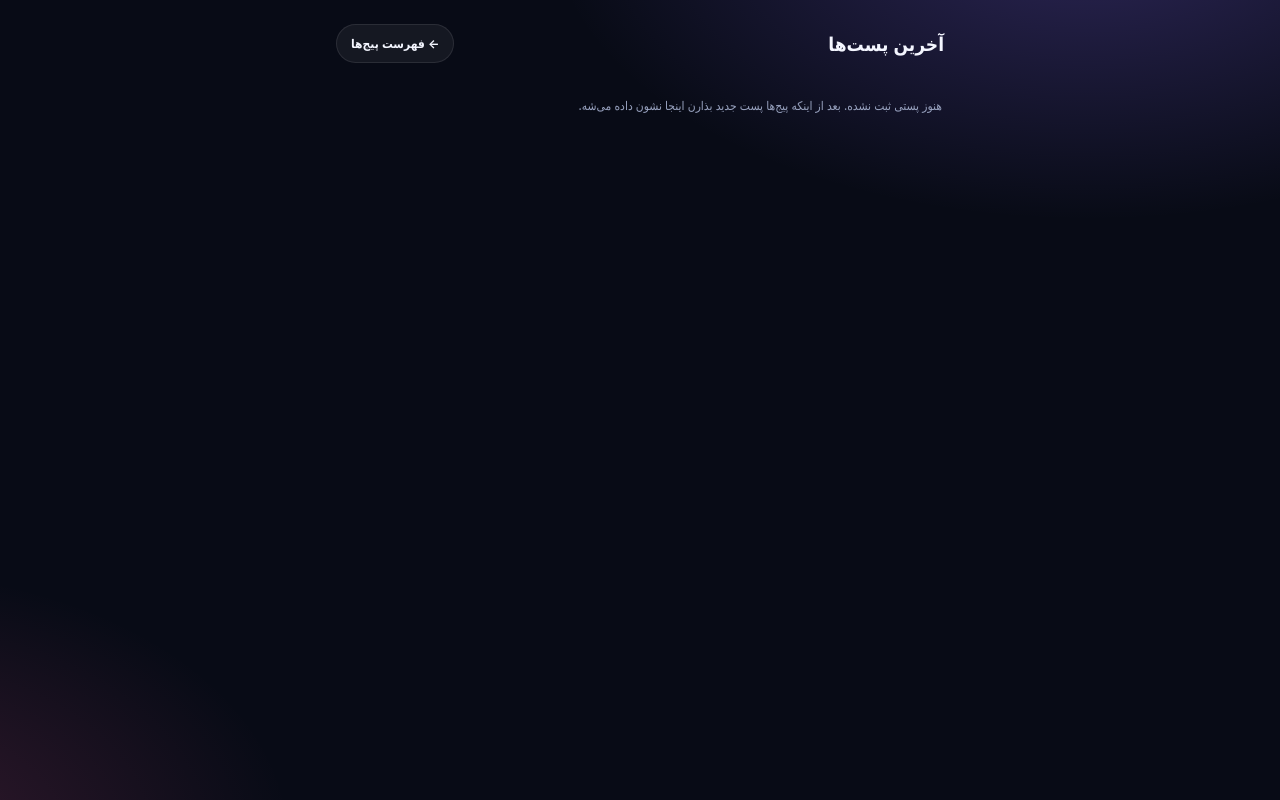
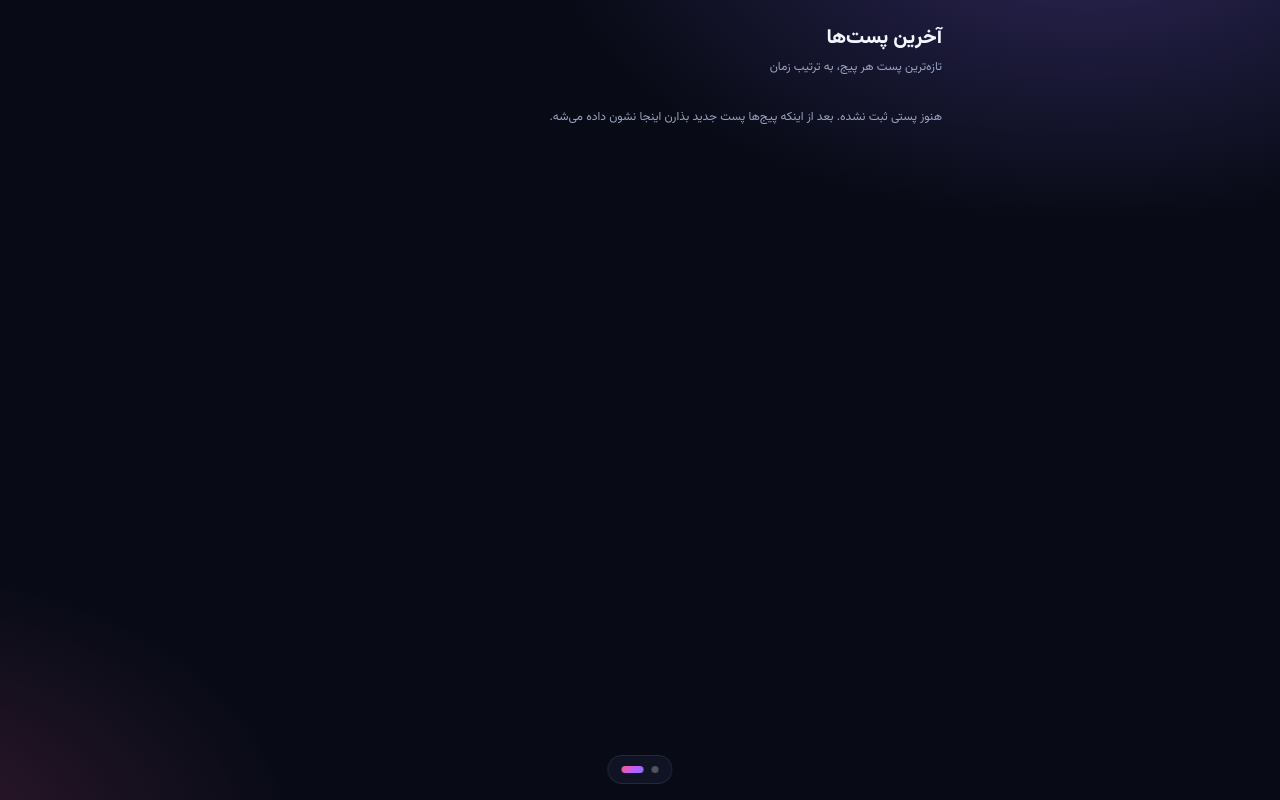
Before and after one commit to mohammadr8765/didban-instagram, a Flask app: page /explore in a window 1280 px wide. Run offline with Flask 3, Linux system fonts and the light colour scheme; some libraries are stand-ins or nearby versions.

Commit message:
Update explore.html

```diff
--- a/templates/explore.html
+++ b/templates/explore.html
@@ -3,34 +3,59 @@
 <head>
   <meta charset="utf-8">
   <meta name="viewport" content="width=device-width, initial-scale=1, viewport-fit=cover">
-  <meta name="theme-color" content="#111827">
+  <meta name="theme-color" content="#080b16">
   <link rel="icon" href="/static/icon.svg" type="image/svg+xml">
-  <link rel="stylesheet" href="/static/style.css">
+  <link rel="preconnect" href="https://fonts.googleapis.com">
+  <link rel="preconnect" href="https://fonts.gstatic.com" crossorigin>
+  <link href="https://fonts.googleapis.com/css2?family=Vazirmatn:wght@400;600;800&display=swap" rel="stylesheet">
+  <link rel="stylesheet" href="/static/style.css?v=2">
   <title>آخرین پست‌ها | دیدبان اینستاگرام</title>
   <style>
-    .nav{display:flex;align-items:center;justify-content:space-between;gap:10px;margin:4px 0 18px}
-    .nav h1{font-size:19px;margin:0}
-    .back{text-decoration:none;display:inline-block}
-    .grid{display:grid;grid-template-columns:repeat(3,1fr);gap:4px}
-    .tile{position:relative;display:block;aspect-ratio:1/1;overflow:hidden;border-radius:6px;background:linear-gradient(140deg,#26324d,#141b2d);color:#fff;text-decoration:none}
+    .head{margin:2px 2px 16px}
+    .head h1{font-size:20px;margin:0 0 4px;font-weight:800}
+    .head p{margin:0;font-size:12px;color:var(--muted)}
+    .grid{display:grid;grid-template-columns:repeat(3,1fr);gap:6px}
+    .tile{
+      position:relative;display:block;aspect-ratio:1/1;overflow:hidden;
+      border-radius:16px;border:1px solid var(--line);color:#fff;text-decoration:none;
+      background:linear-gradient(140deg,#26304f,#141a30);
+      transition:transform .2s;
+    }
+    .tile:active{transform:scale(.97)}
     .tile img.thumb{position:absolute;inset:0;width:100%;height:100%;object-fit:cover;display:block}
-    .tile .ph{position:absolute;inset:0;display:grid;place-items:center;font-size:34px;font-weight:800;color:#a6b0c5}
-    .tile .shade{position:absolute;left:0;right:0;bottom:0;padding:18px 6px 6px;background:linear-gradient(transparent,rgba(0,0,0,.75));font-size:11px;font-weight:700;direction:ltr;text-align:left;overflow:hidden;text-overflow:ellipsis;white-space:nowrap}
-    .tile .badge{position:absolute;top:6px;right:6px;background:rgba(0,0,0,.55);border-radius:8px;padding:2px 6px;font-size:10px}
-    .tile .dot{position:absolute;top:7px;left:7px;width:11px;height:11px;border-radius:50%;background:var(--red);box-shadow:0 0 0 3px #ff4d5d44}
+    .tile .ph{position:absolute;inset:0;display:grid;place-items:center;font-size:32px;font-weight:800;color:#8b95b3}
+    .tile .shade{
+      position:absolute;left:0;right:0;bottom:0;padding:22px 8px 7px;
+      background:linear-gradient(transparent,rgba(0,0,0,.78));
+      font-size:11px;font-weight:700;direction:ltr;text-align:left;
+      overflow:hidden;text-overflow:ellipsis;white-space:nowrap;
+    }
+    .tile .badge{
+      position:absolute;top:7px;right:7px;padding:2px 7px;border-radius:999px;font-size:10px;
+      background:rgba(0,0,0,.55);backdrop-filter:blur(6px);-webkit-backdrop-filter:blur(6px);
+    }
+    .tile .dot{
+      position:absolute;top:8px;left:8px;width:11px;height:11px;border-radius:50%;
+      background:var(--red);box-shadow:0 0 0 3px rgba(255,77,109,.35);
+    }
     .note{color:var(--muted);font-size:12px;line-height:1.9;margin:14px 2px}
-    @media(min-width:560px){.grid{grid-template-columns:repeat(4,1fr);gap:6px}}
+    @media(min-width:560px){.grid{grid-template-columns:repeat(4,1fr);gap:8px}}
   </style>
 </head>
-<body>
+<body data-swipe-left="/">
   <main class="shell">
-    <div class="nav">
+    <header class="head">
       <h1>آخرین پست‌ها</h1>
-      <a class="ghost back" href="/">← فهرست پیج‌ها</a>
-    </div>
+      <p>تازه‌ترین پست هر پیج، به ترتیب زمان</p>
+    </header>
     <section id="grid" class="grid" aria-live="polite"></section>
     <p id="note" class="note">در حال بارگذاری…</p>
   </main>
+
+  <nav class="pager" aria-label="صفحه‌ها">
+    <a href="/" aria-label="پیج‌ها"></a>
+    <a class="on" href="/explore" aria-label="آخرین پست‌ها"></a>
+  </nav>
   <script>
     const $ = (s) => document.querySelector(s);
     function esc(s) {
@@ -84,5 +109,6 @@
     }
     load();
   </script>
+  <script src="/static/swipe.js?v=2"></script>
 </body>
 </html>
```
